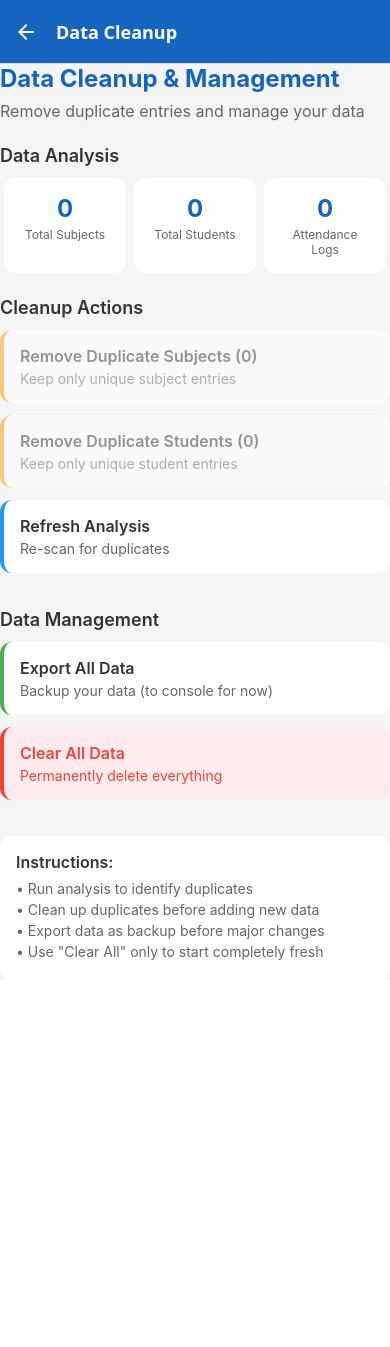
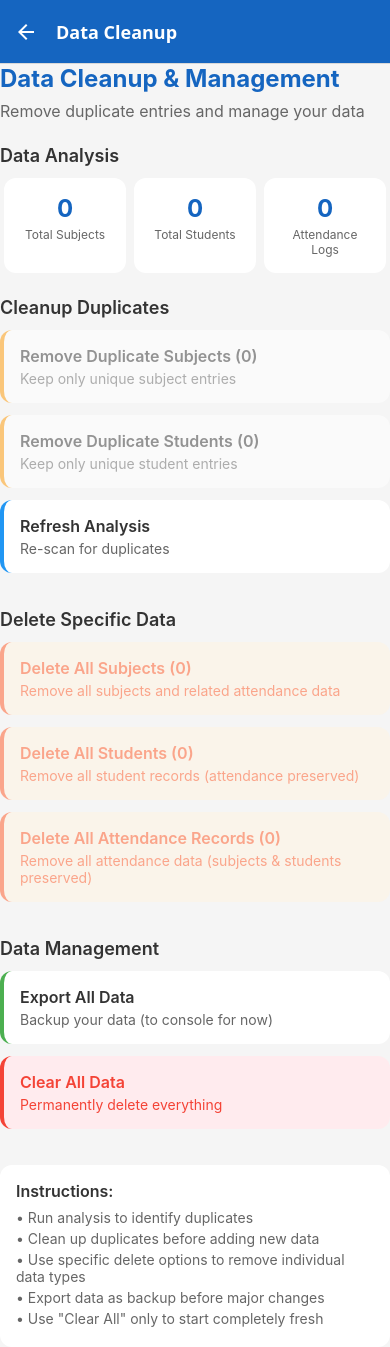
Before and after one commit to khalandarsihan/attendance-system-rn, a React Native app: screen /DataCleanup in a window 390 px wide. Before the commit the page ends 980 px from the top, so only its background shows below. Built offline with nearby package versions, Linux system fonts and the light colour scheme.

Commit message:
feat: add seperate delete options for subjects, students and attendance.

```diff
--- a/src/screens/DataCleanupScreen.js
+++ b/src/screens/DataCleanupScreen.js
@@ -1,5 +1,5 @@
-// src/screens/DataCleanupScreen.js
-import React, { useState, useEffect } from 'react';
+// src/screens/DataCleanupScreen.js - Updated with separate delete features
+import React, { useState, useEffect } from "react";
 import {
   View,
   Text,
@@ -8,8 +8,8 @@ import {
   SafeAreaView,
   ScrollView,
   Alert,
-} from 'react-native';
-import AsyncStorage from '@react-native-async-storage/async-storage';
+} from "react-native";
+import AsyncStorage from "@react-native-async-storage/async-storage";
 
 export default function DataCleanupScreen({ navigation }) {
   const [stats, setStats] = useState({
@@ -28,9 +28,9 @@ export default function DataCleanupScreen({ navigation }) {
   const analyzeData = async () => {
     try {
       const [subjectsData, studentsData, logsData] = await Promise.all([
-        AsyncStorage.getItem('subjects'),
-        AsyncStorage.getItem('students'),
-        AsyncStorage.getItem('attendanceLogs'),
+        AsyncStorage.getItem("subjects"),
+        AsyncStorage.getItem("students"),
+        AsyncStorage.getItem("attendanceLogs"),
       ]);
 
       // Analyze subjects
@@ -43,14 +43,14 @@ export default function DataCleanupScreen({ navigation }) {
         // Find duplicates by name, faculty, day, time
         const seen = new Set();
         const duplicates = new Set();
-        subjects.forEach(subject => {
+        subjects.forEach((subject) => {
           const key = `${subject.name}-${subject.faculty}-${subject.day}-${subject.time}`;
           if (seen.has(key)) {
             duplicates.add(key);
           }
           seen.add(key);
         });
-        duplicateSubjects = subjects.filter(subject => {
+        duplicateSubjects = subjects.filter((subject) => {
           const key = `${subject.name}-${subject.faculty}-${subject.day}-${subject.time}`;
           return duplicates.has(key);
         }).length;
@@ -64,7 +64,7 @@ export default function DataCleanupScreen({ navigation }) {
         totalStudents = students.length;
 
         // Find duplicates by roll number
-        const rollNumbers = students.map(s => s.rollNumber);
+        const rollNumbers = students.map((s) => s.rollNumber);
         duplicateStudents = rollNumbers.length - new Set(rollNumbers).size;
       }
 
@@ -82,17 +82,17 @@ export default function DataCleanupScreen({ navigation }) {
         attendanceLogs,
       });
     } catch (error) {
-      console.log('Error analyzing data:', error);
+      console.log("Error analyzing data:", error);
     }
   };
 
   const cleanupSubjects = async () => {
     Alert.alert(
-      'Remove Duplicate Subjects',
+      "Remove Duplicate Subjects",
       `This will remove ${stats.duplicateSubjects} duplicate subject entries. Continue?`,
       [
-        { text: 'Cancel', style: 'cancel' },
-        { text: 'Clean Up', onPress: performSubjectCleanup }
+        { text: "Cancel", style: "cancel" },
+        { text: "Clean Up", onPress: performSubjectCleanup },
       ]
     );
   };
@@ -100,13 +100,13 @@ export default function DataCleanupScreen({ navigation }) {
   const performSubjectCleanup = async () => {
     setIsLoading(true);
     try {
-      const subjectsData = await AsyncStorage.getItem('subjects');
+      const subjectsData = await AsyncStorage.getItem("subjects");
       if (subjectsData) {
         const subjects = JSON.parse(subjectsData);
 
         // Remove duplicates - keep first occurrence
         const seen = new Set();
-        const uniqueSubjects = subjects.filter(subject => {
+        const uniqueSubjects = subjects.filter((subject) => {
           const key = `${subject.name}-${subject.faculty}-${subject.day}-${subject.time}`;
           if (seen.has(key)) {
             return false; // Skip duplicate
@@ -115,27 +115,31 @@ export default function DataCleanupScreen({ navigation }) {
           return true; // Keep unique
         });
 
-        await AsyncStorage.setItem('subjects', JSON.stringify(uniqueSubjects));
+        await AsyncStorage.setItem("subjects", JSON.stringify(uniqueSubjects));
 
         Alert.alert(
-          'Cleanup Complete',
-          `Removed ${subjects.length - uniqueSubjects.length} duplicate subjects.\nKept ${uniqueSubjects.length} unique subjects.`,
-          [{ text: 'OK', onPress: analyzeData }]
+          "Cleanup Complete",
+          `Removed ${
+            subjects.length - uniqueSubjects.length
+          } duplicate subjects.\nKept ${
+            uniqueSubjects.length
+          } unique subjects.`,
+          [{ text: "OK", onPress: analyzeData }]
         );
       }
     } catch (error) {
-      Alert.alert('Error', 'Failed to cleanup subjects');
+      Alert.alert("Error", "Failed to cleanup subjects");
     }
     setIsLoading(false);
   };
 
   const cleanupStudents = async () => {
     Alert.alert(
-      'Remove Duplicate Students',
+      "Remove Duplicate Students",
       `This will remove duplicate student entries. Continue?`,
       [
-        { text: 'Cancel', style: 'cancel' },
-        { text: 'Clean Up', onPress: performStudentCleanup }
+        { text: "Cancel", style: "cancel" },
+        { text: "Clean Up", onPress: performStudentCleanup },
       ]
     );
   };
@@ -143,13 +147,13 @@ export default function DataCleanupScreen({ navigation }) {
   const performStudentCleanup = async () => {
     setIsLoading(true);
     try {
-      const studentsData = await AsyncStorage.getItem('students');
+      const studentsData = await AsyncStorage.getItem("students");
       if (studentsData) {
         const students = JSON.parse(studentsData);
 
         // Remove duplicates by roll number - keep first occurrence
         const seen = new Set();
-        const uniqueStudents = students.filter(student => {
+        const uniqueStudents = students.filter((student) => {
           if (seen.has(student.rollNumber)) {
             return false; // Skip duplicate
           }
@@ -157,31 +161,155 @@ export default function DataCleanupScreen({ navigation }) {
           return true; // Keep unique
         });
 
-        await AsyncStorage.setItem('students', JSON.stringify(uniqueStudents));
+        await AsyncStorage.setItem("students", JSON.stringify(uniqueStudents));
 
         Alert.alert(
-          'Cleanup Complete',
-          `Removed ${students.length - uniqueStudents.length} duplicate students.\nKept ${uniqueStudents.length} unique students.`,
-          [{ text: 'OK', onPress: analyzeData }]
+          "Cleanup Complete",
+          `Removed ${
+            students.length - uniqueStudents.length
+          } duplicate students.\nKept ${
+            uniqueStudents.length
+          } unique students.`,
+          [{ text: "OK", onPress: analyzeData }]
         );
       }
     } catch (error) {
-      Alert.alert('Error', 'Failed to cleanup students');
+      Alert.alert("Error", "Failed to cleanup students");
+    }
+    setIsLoading(false);
+  };
+
+  // NEW: Delete all subjects
+  const deleteAllSubjects = async () => {
+    Alert.alert(
+      "Delete All Subjects",
+      `This will permanently delete ALL ${stats.totalSubjects} subjects and their related attendance data. This action cannot be undone!`,
+      [
+        { text: "Cancel", style: "cancel" },
+        {
+          text: "DELETE ALL SUBJECTS",
+          style: "destructive",
+          onPress: performDeleteAllSubjects,
+        },
+      ]
+    );
+  };
+
+  const performDeleteAllSubjects = async () => {
+    setIsLoading(true);
+    try {
+      // Remove all subjects
+      await AsyncStorage.removeItem("subjects");
+
+      // Remove all attendance logs related to subjects
+      await AsyncStorage.removeItem("attendanceLogs");
+
+      // Clear all attendance session data
+      const allKeys = await AsyncStorage.getAllKeys();
+      const attendanceKeys = allKeys.filter(
+        (key) => key.startsWith("attendance_") || key.startsWith("session_")
+      );
+      if (attendanceKeys.length > 0) {
+        await AsyncStorage.multiRemove(attendanceKeys);
+      }
+
+      Alert.alert(
+        "Subjects Deleted",
+        "All subjects and related attendance data have been permanently deleted.",
+        [{ text: "OK", onPress: analyzeData }]
+      );
+    } catch (error) {
+      Alert.alert("Error", "Failed to delete subjects");
+    }
+    setIsLoading(false);
+  };
+
+  // NEW: Delete all students
+  const deleteAllStudents = async () => {
+    Alert.alert(
+      "Delete All Students",
+      `This will permanently delete ALL ${stats.totalStudents} students. Attendance records will be preserved but student names will show as unknown. This action cannot be undone!`,
+      [
+        { text: "Cancel", style: "cancel" },
+        {
+          text: "DELETE ALL STUDENTS",
+          style: "destructive",
+          onPress: performDeleteAllStudents,
+        },
+      ]
+    );
+  };
+
+  const performDeleteAllStudents = async () => {
+    setIsLoading(true);
+    try {
+      // Remove all students
+      await AsyncStorage.removeItem("students");
+
+      Alert.alert(
+        "Students Deleted",
+        "All student records have been permanently deleted. Attendance logs are preserved.",
+        [{ text: "OK", onPress: analyzeData }]
+      );
+    } catch (error) {
+      Alert.alert("Error", "Failed to delete students");
+    }
+    setIsLoading(false);
+  };
+
+  // NEW: Delete all attendance logs
+  const deleteAllAttendanceLogs = async () => {
+    Alert.alert(
+      "Delete All Attendance Records",
+      `This will permanently delete ALL ${stats.attendanceLogs} attendance records and session data. Students and subjects will be preserved. This action cannot be undone!`,
+      [
+        { text: "Cancel", style: "cancel" },
+        {
+          text: "DELETE ALL ATTENDANCE",
+          style: "destructive",
+          onPress: performDeleteAllAttendance,
+        },
+      ]
+    );
+  };
+
+  const performDeleteAllAttendance = async () => {
+    setIsLoading(true);
+    try {
+      // Remove all attendance logs
+      await AsyncStorage.removeItem("attendanceLogs");
+
+      // Clear all attendance session data
+      const allKeys = await AsyncStorage.getAllKeys();
+      const attendanceKeys = allKeys.filter(
+        (key) => key.startsWith("attendance_") || key.startsWith("session_")
+      );
+      if (attendanceKeys.length > 0) {
+        await AsyncStorage.multiRemove(attendanceKeys);
+      }
+
+      Alert.alert(
+        "Attendance Data Deleted",
+        "All attendance records and session data have been permanently deleted.",
+        [{ text: "OK", onPress: analyzeData }]
+      );
+    } catch (error) {
+      Alert.alert("Error", "Failed to delete attendance data");
     }
     setIsLoading(false);
   };
 
   const clearAllData = async () => {
     Alert.alert(
-      'Clear All Data',
-      'This will permanently delete ALL subjects, students, and attendance records. This action cannot be undone!',
+      "Clear All Data",
+      "This will permanently delete ALL subjects, students, and attendance records. This action cannot be undone!",
       [
-        { text: 'Cancel', style: 'cancel' },
+        { text: "Cancel", style: "cancel" },
         {
-          text: 'DELETE ALL',
-          style: 'destructive',
-          onPress: performClearAll
-        }
+          text: "DELETE EVERYTHING",
+          style: "destructive",
+          onPress: performClearAll,
+        },
       ]
     );
   };
@@ -190,28 +318,33 @@ export default function DataCleanupScreen({ navigation }) {
     setIsLoading(true);
     try {
       await Promise.all([
-        AsyncStorage.removeItem('subjects'),
-        AsyncStorage.removeItem('students'),
-        AsyncStorage.removeItem('attendanceLogs'),
+        AsyncStorage.removeItem("subjects"),
+        AsyncStorage.removeItem("students"),
+        AsyncStorage.removeItem("attendanceLogs"),
         // Clear all attendance session data
-        AsyncStorage.getAllKeys().then(keys => {
-          const attendanceKeys = keys.filter(key =>
-            key.startsWith('attendance_') || key.startsWith('session_')
+        AsyncStorage.getAllKeys().then((keys) => {
+          const attendanceKeys = keys.filter(
+            (key) => key.startsWith("attendance_") || key.startsWith("session_")
           );
           return AsyncStorage.multiRemove(attendanceKeys);
-        })
+        }),
       ]);
 
       Alert.alert(
-        'Data Cleared',
-        'All data has been permanently deleted.',
-        [{ text: 'OK', onPress: () => {
-          analyzeData();
-          navigation.goBack();
-        }}]
+        "All Data Cleared",
+        "All data has been permanently deleted.",
+        [
+          {
+            text: "OK",
+            onPress: () => {
+              analyzeData();
+              navigation.goBack();
+            },
+          },
+        ]
       );
     } catch (error) {
-      Alert.alert('Error', 'Failed to clear data');
+      Alert.alert("Error", "Failed to clear data");
     }
     setIsLoading(false);
   };
@@ -219,9 +352,9 @@ export default function DataCleanupScreen({ navigation }) {
   const exportData = async () => {
     try {
       const [subjectsData, studentsData, logsData] = await Promise.all([
-        AsyncStorage.getItem('subjects'),
-        AsyncStorage.getItem('students'),
-        AsyncStorage.getItem('attendanceLogs'),
+        AsyncStorage.getItem("subjects"),
+        AsyncStorage.getItem("students"),
+        AsyncStorage.getItem("attendanceLogs"),
       ]);
 
       const exportData = {
@@ -229,17 +362,17 @@ export default function DataCleanupScreen({ navigation }) {
         students: studentsData ? JSON.parse(studentsData) : [],
         attendanceLogs: logsData ? JSON.parse(logsData) : [],
         exportDate: new Date().toISOString(),
-        appVersion: '2.0',
+        appVersion: "2.0",
       };
 
       // In a real app, you would export this to a file or share it
-      console.log('Export Data:', exportData);
+      console.log("Export Data:", exportData);
       Alert.alert(
-        'Export Data',
+        "Export Data",
         `Data exported to console.\nSubjects: ${exportData.subjects.length}\nStudents: ${exportData.students.length}\nLogs: ${exportData.attendanceLogs.length}`
       );
     } catch (error) {
-      Alert.alert('Error', 'Failed to export data');
+      Alert.alert("Error", "Failed to export data");
     }
   };
 
@@ -260,7 +393,9 @@ export default function DataCleanupScreen({ navigation }) {
               <Text style={styles.statNumber}>{stats.totalSubjects}</Text>
               <Text style={styles.statLabel}>Total Subjects</Text>
               {stats.duplicateSubjects > 0 && (
-                <Text style={styles.duplicateText}>{stats.duplicateSubjects} duplicates</Text>
+                <Text style={styles.duplicateText}>
+                  {stats.duplicateSubjects} duplicates
+                </Text>
               )}
             </View>
 
@@ -268,7 +403,9 @@ export default function DataCleanupScreen({ navigation }) {
               <Text style={styles.statNumber}>{stats.totalStudents}</Text>
               <Text style={styles.statLabel}>Total Students</Text>
               {stats.duplicateStudents > 0 && (
-                <Text style={styles.duplicateText}>{stats.duplicateStudents} duplicates</Text>
+                <Text style={styles.duplicateText}>
+                  {stats.duplicateStudents} duplicates
+                </Text>
               )}
             </View>
 
@@ -281,10 +418,14 @@ export default function DataCleanupScreen({ navigation }) {
 
         {/* Cleanup Actions */}
         <View style={styles.section}>
-          <Text style={styles.sectionTitle}>Cleanup Actions</Text>
+          <Text style={styles.sectionTitle}>Cleanup Duplicates</Text>
 
           <TouchableOpacity
-            style={[styles.actionButton, styles.cleanupButton, stats.duplicateSubjects === 0 && styles.disabledButton]}
+            style={[
+              styles.actionButton,
+              styles.cleanupButton,
+              stats.duplicateSubjects === 0 && styles.disabledButton,
+            ]}
             onPress={cleanupSubjects}
             disabled={stats.duplicateSubjects === 0 || isLoading}
           >
@@ -297,7 +438,11 @@ export default function DataCleanupScreen({ navigation }) {
           </TouchableOpacity>
 
           <TouchableOpacity
-            style={[styles.actionButton, styles.cleanupButton, stats.duplicateStudents === 0 && styles.disabledButton]}
+            style={[
+              styles.actionButton,
+              styles.cleanupButton,
+              stats.duplicateStudents === 0 && styles.disabledButton,
+            ]}
             onPress={cleanupStudents}
             disabled={stats.duplicateStudents === 0 || isLoading}
           >
@@ -314,11 +459,63 @@ export default function DataCleanupScreen({ navigation }) {
             onPress={analyzeData}
             disabled={isLoading}
           >
-            <Text style={styles.actionButtonText}>
-              Refresh Analysis
+            <Text style={styles.actionButtonText}>Refresh Analysis</Text>
+            <Text style={styles.actionSubtext}>Re-scan for duplicates</Text>
+          </TouchableOpacity>
+        </View>
+
+        {/* NEW: Delete Specific Data Types */}
+        <View style={styles.section}>
+          <Text style={styles.sectionTitle}>Delete Specific Data</Text>
+
+          <TouchableOpacity
+            style={[
+              styles.actionButton,
+              styles.deleteButton,
+              stats.totalSubjects === 0 && styles.disabledButton,
+            ]}
+            onPress={deleteAllSubjects}
+            disabled={stats.totalSubjects === 0 || isLoading}
+          >
+            <Text style={styles.deleteButtonText}>
+              Delete All Subjects ({stats.totalSubjects})
             </Text>
-            <Text style={styles.actionSubtext}>
-              Re-scan for duplicates
+            <Text style={styles.deleteSubtext}>
+              Remove all subjects and related attendance data
+            </Text>
+          </TouchableOpacity>
+
+          <TouchableOpacity
+            style={[
+              styles.actionButton,
+              styles.deleteButton,
+              stats.totalStudents === 0 && styles.disabledButton,
+            ]}
+            onPress={deleteAllStudents}
+            disabled={stats.totalStudents === 0 || isLoading}
+          >
+            <Text style={styles.deleteButtonText}>
+              Delete All Students ({stats.totalStudents})
+            </Text>
+            <Text style={styles.deleteSubtext}>
+              Remove all student records (attendance preserved)
+            </Text>
+          </TouchableOpacity>
+
+          <TouchableOpacity
+            style={[
+              styles.actionButton,
+              styles.deleteButton,
+              stats.attendanceLogs === 0 && styles.disabledButton,
+            ]}
+            onPress={deleteAllAttendanceLogs}
+            disabled={stats.attendanceLogs === 0 || isLoading}
+          >
+            <Text style={styles.deleteButtonText}>
+              Delete All Attendance Records ({stats.attendanceLogs})
+            </Text>
+            <Text style={styles.deleteSubtext}>
+              Remove all attendance data (subjects & students preserved)
             </Text>
           </TouchableOpacity>
         </View>
@@ -332,9 +529,7 @@ export default function DataCleanupScreen({ navigation }) {
             onPress={exportData}
             disabled={isLoading}
           >
-            <Text style={styles.actionButtonText}>
-              Export All Data
-            </Text>
+            <Text style={styles.actionButtonText}>Export All Data</Text>
             <Text style={styles.actionSubtext}>
               Backup your data (to console for now)
             </Text>
@@ -345,9 +540,7 @@ export default function DataCleanupScreen({ navigation }) {
             onPress={clearAllData}
             disabled={isLoading}
           >
-            <Text style={styles.dangerButtonText}>
-              Clear All Data
-            </Text>
+            <Text style={styles.dangerButtonText}>Clear All Data</Text>
             <Text style={styles.dangerSubtext}>
               Permanently delete everything
             </Text>
@@ -357,10 +550,21 @@ export default function DataCleanupScreen({ navigation }) {
         {/* Instructions */}
         <View style={styles.instructions}>
           <Text style={styles.instructionsTitle}>Instructions:</Text>
-          <Text style={styles.instructionText}>• Run analysis to identify duplicates</Text>
-          <Text style={styles.instructionText}>• Clean up duplicates before adding new data</Text>
-          <Text style={styles.instructionText}>• Export data as backup before major changes</Text>
-          <Text style={styles.instructionText}>• Use "Clear All" only to start completely fresh</Text>
+          <Text style={styles.instructionText}>
+            • Run analysis to identify duplicates
+          </Text>
+          <Text style={styles.instructionText}>
+            • Clean up duplicates before adding new data
+          </Text>
+          <Text style={styles.instructionText}>
+            • Use specific delete options to remove individual data types
+          </Text>
+          <Text style={styles.instructionText}>
+            • Export data as backup before major changes
+          </Text>
+          <Text style={styles.instructionText}>
+            • Use "Clear All" only to start completely fresh
+          </Text>
         </View>
       </ScrollView>
     </SafeAreaView>
@@ -370,18 +574,18 @@ export default function DataCleanupScreen({ navigation }) {
 const styles = StyleSheet.create({
   container: {
     flex: 1,
-    backgroundColor: '#F5F5F5',
+    backgroundColor: "#F5F5F5",
     padding: 16,
   },
   title: {
     fontSize: 24,
-    fontWeight: 'bold',
-    color: '#1565C0',
+    fontWeight: "bold",
+    color: "#1565C0",
     marginBottom: 8,
   },
   subtitle: {
     fontSize: 16,
-    color: '#666',
+    color: "#666",
     marginBottom: 24,
   },
   section: {
@@ -389,42 +593,42 @@ const styles = StyleSheet.create({
   },
   sectionTitle: {
     fontSize: 18,
-    fontWeight: '600',
-    color: '#333',
+    fontWeight: "600",
+    color: "#333",
     marginBottom: 12,
   },
   statsContainer: {
-    flexDirection: 'row',
-    justifyContent: 'space-between',
+    flexDirection: "row",
+    justifyContent: "space-between",
   },
   statCard: {
-    backgroundColor: 'white',
+    backgroundColor: "white",
     borderRadius: 12,
     padding: 16,
-    alignItems: 'center',
+    alignItems: "center",
     flex: 1,
     marginHorizontal: 4,
     elevation: 2,
   },
   statNumber: {
     fontSize: 24,
-    fontWeight: 'bold',
-    color: '#1565C0',
+    fontWeight: "bold",
+    color: "#1565C0",
   },
   statLabel: {
     fontSize: 12,
-    color: '#666',
+    color: "#666",
     marginTop: 4,
-    textAlign: 'center',
+    textAlign: "center",
   },
   duplicateText: {
     fontSize: 11,
-    color: '#FF5722',
-    fontWeight: '600',
+    color: "#FF5722",
+    fontWeight: "600",
     marginTop: 4,
   },
   actionButton: {
-    backgroundColor: 'white',
+    backgroundColor: "white",
     borderRadius: 12,
     padding: 16,
     marginBottom: 12,
@@ -432,59 +636,74 @@ const styles = StyleSheet.create({
   },
   cleanupButton: {
     borderLeftWidth: 4,
-    borderLeftColor: '#FF9800',
+    borderLeftColor: "#FF9800",
   },
   refreshButton: {
     borderLeftWidth: 4,
-    borderLeftColor: '#2196F3',
+    borderLeftColor: "#2196F3",
   },
   exportButton: {
     borderLeftWidth: 4,
-    borderLeftColor: '#4CAF50',
+    borderLeftColor: "#4CAF50",
+  },
+  deleteButton: {
+    borderLeftWidth: 4,
+    borderLeftColor: "#FF5722",
+    backgroundColor: "#FFF3E0",
   },
   dangerButton: {
     borderLeftWidth: 4,
-    borderLeftColor: '#F44336',
-    backgroundColor: '#FFEBEE',
+    borderLeftColor: "#F44336",
+    backgroundColor: "#FFEBEE",
   },
   disabledButton: {
     opacity: 0.5,
   },
   actionButtonText: {
     fontSize: 16,
-    fontWeight: '600',
-    color: '#333',
+    fontWeight: "600",
+    color: "#333",
   },
   actionSubtext: {
     fontSize: 14,
-    color: '#666',
+    color: "#666",
+    marginTop: 4,
+  },
+  deleteButtonText: {
+    fontSize: 16,
+    fontWeight: "600",
+    color: "#FF5722",
+  },
+  deleteSubtext: {
+    fontSize: 14,
+    color: "#FF5722",
     marginTop: 4,
   },
   dangerButtonText: {
     fontSize: 16,
-    fontWeight: '600',
-    color: '#F44336',
+    fontWeight: "600",
+    color: "#F44336",
   },
   dangerSubtext: {
     fontSize: 14,
-    color: '#F44336',
+    color: "#F44336",
     marginTop: 4,
   },
   instructions: {
-    backgroundColor: 'white',
+    backgroundColor: "white",
     padding: 16,
     borderRadius: 12,
     elevation: 2,
   },
   instructionsTitle: {
     fontSize: 16,
-    fontWeight: '600',
-    color: '#333',
+    fontWeight: "600",
+    color: "#333",
     marginBottom: 8,
   },
   instructionText: {
     fontSize: 14,
-    color: '#666',
+    color: "#666",
     marginBottom: 4,
   },
 });
```
